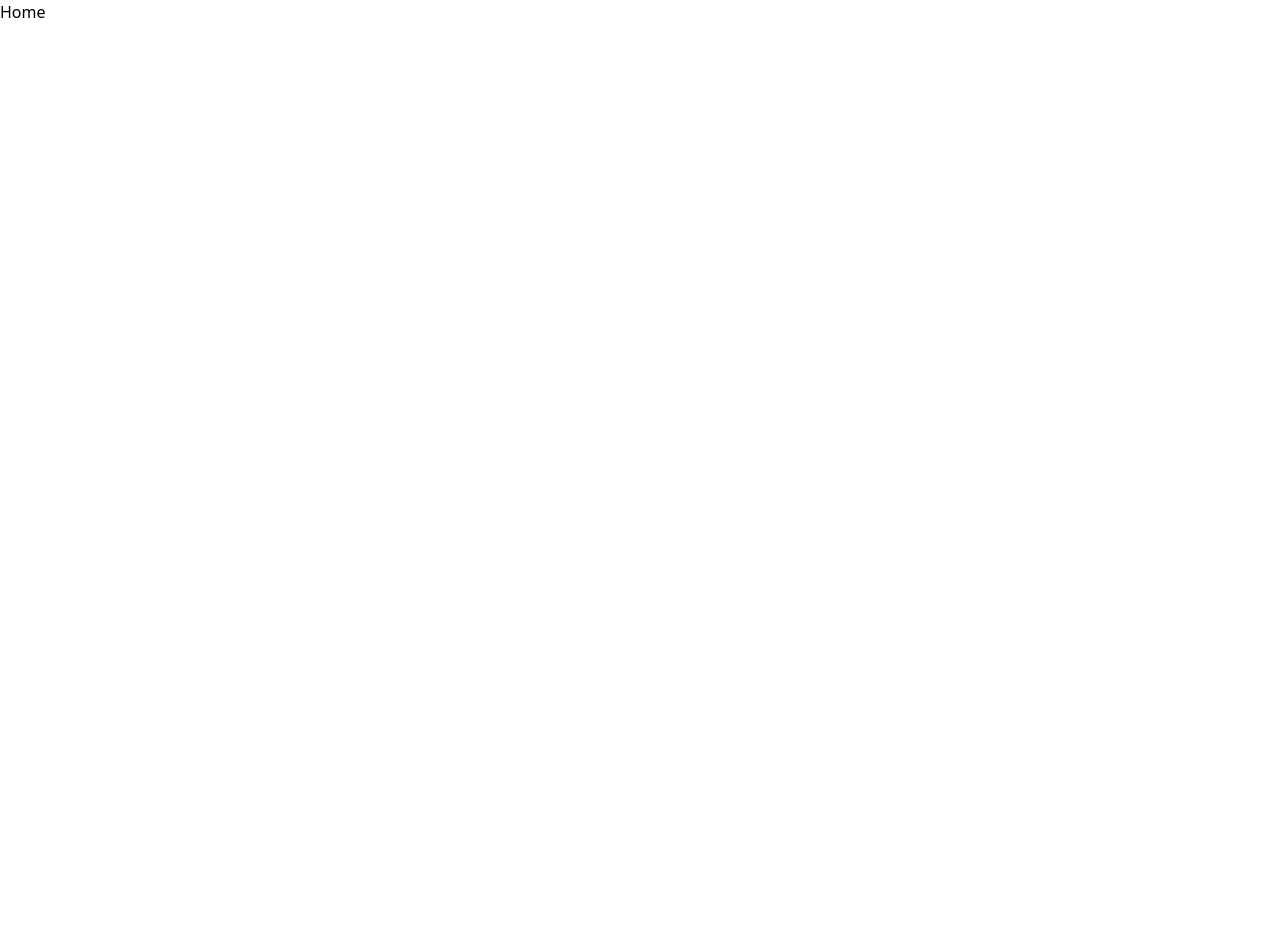
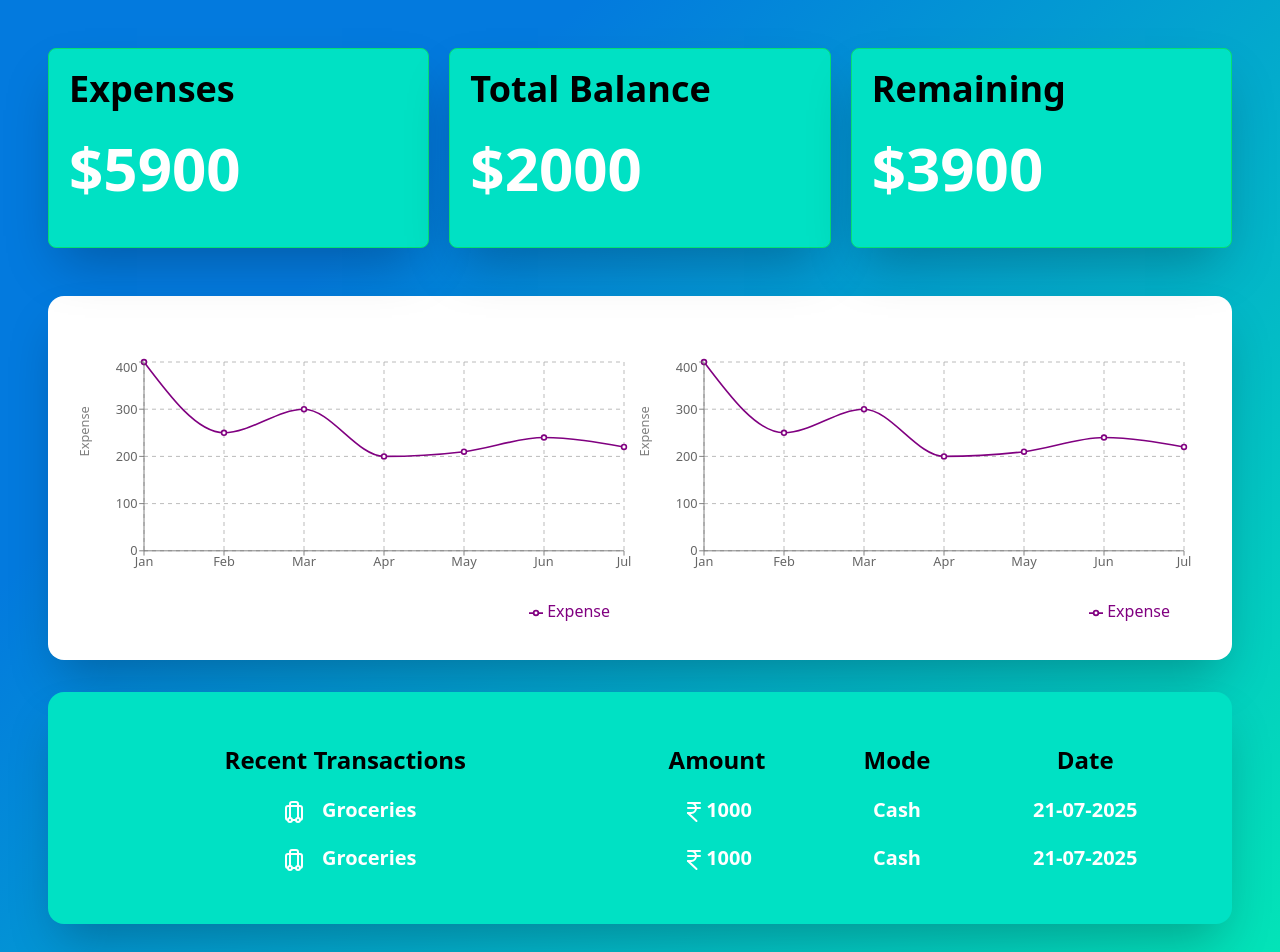
Before and after one commit to ranjan7586/Expense-Tracker-v2, a React (Vite) app in the folder Expense/: page / in a window 1280 px wide. Shown: the top 952 px of the page. Before the commit the page ends 800 px from the top, so only its background shows below. Built offline with nearby package versions, Linux system fonts and the light colour scheme.

Commit message:
home page

```diff
--- a/Expense/package.json
+++ b/Expense/package.json
@@ -18,6 +18,7 @@
     "react-dom": "^19.1.0",
     "react-router-dom": "^7.6.3",
     "react-toastify": "^11.0.5",
+    "recharts": "^2.15.1",
     "tailwindcss": "^4.1.11",
     "yup": "^1.6.1"
   },
--- a/Expense/src/App.css
+++ b/Expense/src/App.css
@@ -1,4 +1,4 @@
-.login_container_main {
+.container_main {
     background-color: #03e5b7;
     background-image: linear-gradient(315deg, #03e5b7 0%, #037ade 74%);
 }
--- /dev/null
+++ b/Expense/src/Components/charts/LineChart.tsx
@@ -0,0 +1,26 @@
+import React from 'react'
+import { LineChart, CartesianGrid, Line, XAxis, YAxis, Legend } from 'recharts';
+
+type Props = {}
+const data = [
+    { month: 'Jan', expense: 400 },
+    { month: 'Feb', expense: 250 },
+    { month: 'Mar', expense: 300 },
+    { month: 'Apr', expense: 200 },
+    { month: 'May', expense: 210 },
+    { month: 'Jun', expense: 240 },
+    { month: 'Jul', expense: 220 },
+];
+const LineChartGraph: React.FC<Props> = (props: Props) => {
+    return (
+        <LineChart width={700} height={300} data={data} margin={{ top: 5, right: 20, bottom: 5, left: 0 }}>
+            <CartesianGrid stroke="#aaa" strokeDasharray="5 5" />
+            <Line type="monotone" dataKey="expense" stroke="purple" strokeWidth={2} name="Expense" />
+            <XAxis dataKey="month" />
+            <YAxis width={80} label={{ value: 'Expense', position: 'insideLeft', angle: -90 }} />
+            <Legend align="right" />
+        </LineChart>
+    )
+}
+
+export default LineChartGraph
--- a/Expense/src/Pages/Home.tsx
+++ b/Expense/src/Pages/Home.tsx
@@ -1,10 +1,73 @@
 import React from 'react'
+import LineChartGraph from '../Components/charts/LineChart'
+import { IndianRupee, Luggage } from 'lucide-react'
 
 type Props = {}
 
 const Home: React.FC<Props> = (props: Props) => {
     return (
-        <div>Home</div>
+        <div className='container_main min-h-screen'>
+            <div className="inner_container p-4">
+                <div className="top_hero_sec flex justify-around items-center p-8 gap-5 ">
+                    <div className="expenses border-1 rounded-lg bg-mintTeal w-1/3 shadow-2xl border-green-400 min-h-50 flex flex-col p-5">
+                        <div className="dis_text flex-1">
+                            <p className='text-4xl font-semibold'>Expenses</p>
+                        </div>
+                        <div className="dis_amount flex-1">
+                            <p className='text-6xl font-bold text-white'>$5900</p>
+                        </div>
+                    </div>
+                    <div className="total_bal border-1 rounded-lg bg-mintTeal w-1/3 shadow-2xl border-green-400 min-h-50 flex flex-col p-5">
+                        <div className="dis_text flex-1">
+                            <p className='text-4xl font-semibold'>Total Balance</p>
+                        </div>
+                        <div className="dis_amount flex-1">
+                            <p className='text-6xl font-bold text-white'>$2000</p>
+                        </div>
+                    </div>
+                    <div className="rem_bal border-1 rounded-lg bg-mintTeal w-1/3 shadow-2xl border-green-400 min-h-50 flex flex-col p-5">
+                        <div className="dis_text flex-1">
+                            <p className='text-4xl font-semibold'>Remaining</p>
+                        </div>
+                        <div className="dis_amount flex-1">
+                            <p className='text-6xl font-bold text-white'>$3900</p>
+                        </div>
+                    </div>
+                </div>
+
+                <div className="hero_chart flex justify-around items-center p-8 mx-8 my-4 bg-white shadow-2xl rounded-2xl">
+                    <LineChartGraph />
+                    <LineChartGraph />
+                </div>
+                <div className="hero_transactions flex justify-around items-center p-8 mx-8 my-8 bg-mintTeal shadow-2xl rounded-2xl">
+                    <table className='w-full table-auto border-separate border-spacing-y-5'>
+                        <thead className='text-2xl'>
+                            <tr className=''>
+                                <th>Recent Transactions</th>
+                                <th>Amount</th>
+                                <th>Mode</th>
+                                <th>Date</th>
+                            </tr>
+                        </thead>
+                        <tbody className='text-xl font-bold text-white'>
+                            <tr className=''>
+                                <td className='text-center'><span><span className='px-2 mr-2  py-2'><Luggage className='inline' /></span>Groceries</span></td>
+                                <td className='text-center'><span><IndianRupee className='inline' />1000</span></td>
+                                <td className='text-center'>Cash</td>
+                                <td className='text-center'>21-07-2025</td>
+                            </tr>
+                            <tr className=''>
+                                <td className='text-center'><span><span className='px-2 mr-2  py-2'><Luggage className='inline' /></span>Groceries</span></td>
+                                <td className='text-center'><span><IndianRupee className='inline' />1000</span></td>
+                                <td className='text-center'>Cash</td>
+                                <td className='text-center'>21-07-2025</td>
+                            </tr>
+                        </tbody>
+                    </table>
+                </div>
+
+            </div>
+        </div>
     )
 }
 
--- a/Expense/src/Pages/Login.tsx
+++ b/Expense/src/Pages/Login.tsx
@@ -41,7 +41,7 @@ const Login: React.FC<Props> = (props: Props) => {
 
 
     return (
-        <div className="login_container_main min-h-screen flex flex-col justify-center">
+        <div className="container_main min-h-screen flex flex-col justify-center">
             <div className="login_inner_containe">
                 <div className='flex flex-wrap'>
                     <div className='login_left_part flex-1 flex items-center justify-center flex-col p-4 border-r-2 border-gray-200'>
```
Also changed, not shown: 1 other file (tests, documents, lock files or other folders).
